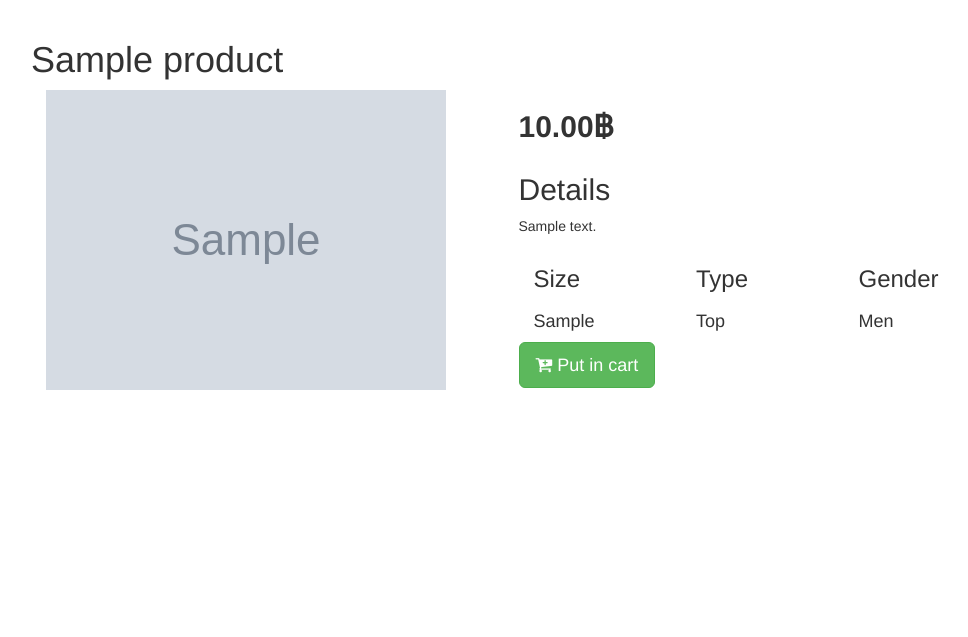
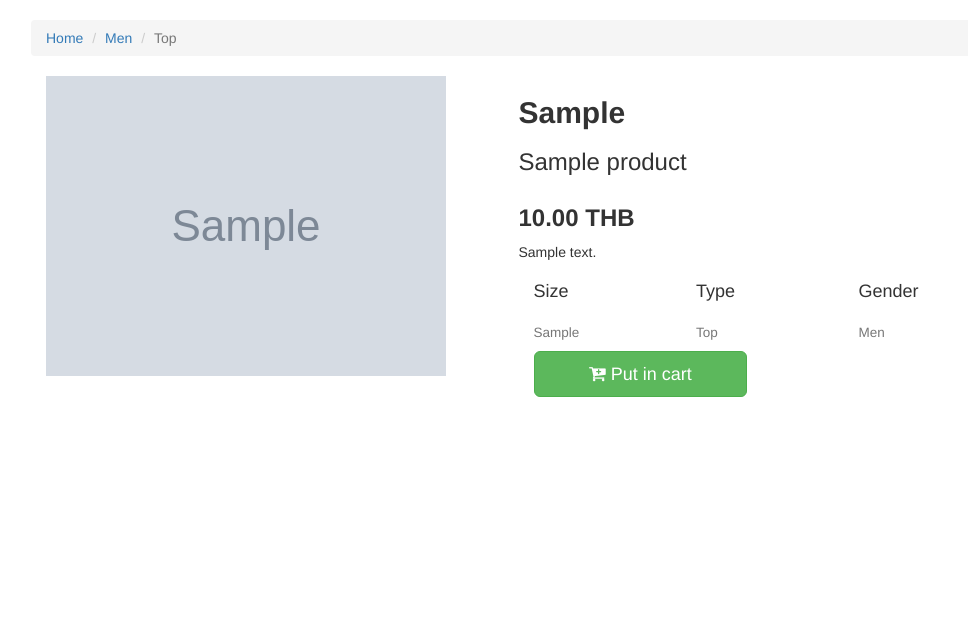
Before and after one commit to kasiditp/Pentagon, a Django app: page /product/1/ in a window 1280 px wide. Shown: the part 59-696 px from the top of the page, without its empty margins (24-992 px from the left). Run offline with Django 3.2, Linux system fonts and the light colour scheme; tables that the repository leaves empty hold one stand-in row (values such as "Sample post"); grey boxes marked "Sample" are stand-in pictures; some libraries are stand-ins or nearby versions.

Commit message:
Added breadcrumbs on the top

```diff
--- a/templates/pages/productdetails/details.html
+++ b/templates/pages/productdetails/details.html
@@ -5,31 +5,41 @@
     <section>
         <div class="container">
             <div class="row">
-                <h1>{{ product.name }}</h1>
+                  <ol class="breadcrumb">
+                      <li><a href="#">Home</a></li>
+                      <li><a href="#">{{ sex }}</a></li>
+                      <li class="active">{{ type }}</li>
+                  </ol>
             </div>
             <div class="row">
-                <div class="col-md-5">
+                <div class="col-md-5 col-sm-12">
                     <img class="product_img img-responsive" src="{{ product.picture }}">
                 </div>
-                <div class="col-md-5">
+                <div class="col-md-5 col-sm-12">
                     {% load humanize %}
-                    <div class="row"><h2><b>{{ product.price|floatformat:2|intcomma}}฿</b></h2></div>
-                    <div class="row"><h2>Details</h2></div>
+                     <div class="row">
+                         <h2><b>{{ product.brand }}</b></h2>
+                         <h3>{{ product.name }}</h3>
+                    </div>
+                    <div class="row"><h3><b>{{ product.price|floatformat:2|intcomma}} THB</b></h3></div>
+{#                    <div class="row"><h2>Details</h2></div>#}
                     <div class="row"><p>{{ product.description|linebreaksbr }}</p></div>
                     <div class="row">
-                        <div class="col-md-4 col-sm-4"><h3>Size</h3></div>
-                        <div class="col-md-4 col-sm-4"><h3>Type</h3></div>
-                        <div class="col-md-4 col-sm-4"><h3>Gender</h3></div>
+                        <div class="col-md-4 col-sm-4"><h4>Size</h4></div>
+                        <div class="col-md-4 col-sm-4"><h4>Type</h4></div>
+                        <div class="col-md-4 col-sm-4"><h4>Gender</h4></div>
                     </div>
                     <div class="row">
-                        <div class="col-md-4 col-sm-4"><h4>{{ product.size }}</h4></div>
-                        <div class="col-md-4 col-sm-4"><h4>{{ type }}</h4></div>
-                        <div class="col-md-4 col-sm-4"><h4>{{ sex }}</h4></div>
+                        <div class="col-md-4 col-sm-4"><h4><small>{{ product.size }}</small></h4></div>
+                        <div class="col-md-4 col-sm-4"><h4><small>{{ type }}</small></h4></div>
+                        <div class="col-md-4 col-sm-4"><h4><small>{{ sex }}</small></h4></div>
                     </div>
                     <div class="row">
-                        <button class="btn btn-success btn-lg">
+                        <div class="col-md-6 col-sm-12">
+                        <button class="btn btn-success btn-lg btn-block">
                             <i class="fa fa-cart-plus" aria-hidden="true"></i>  Put in cart
                         </button>
+                        </div>
                     </div>
                 </div>
             </div>
```
Also changed, not shown: 9 other files.
